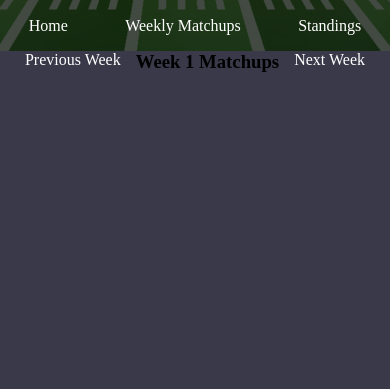
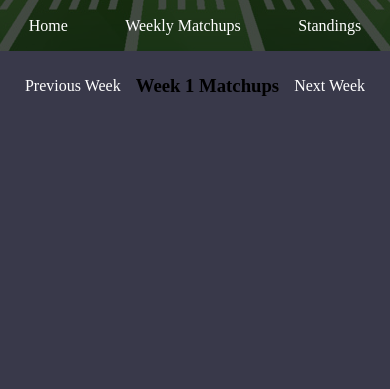
Before and after one commit to AlecCCC/FantasyFootball, a Django app: page /league/1/matchups/1 in a window 390 px wide. Shown: the part 199-588 px from the top of the page. Run offline with Django 4.2, Linux system fonts and the light colour scheme; data that the repository does not hold is empty; parts of the project's set-up code (start-up, migrations or seed data) failed here and were passed over.

Commit message:
more changes for mobile view

```diff
--- a/HomePage/static/matchups.css
+++ b/HomePage/static/matchups.css
@@ -2,7 +2,8 @@
     display: flex;
     width: 95%;
     max-width: 600px;
-    margin: 0 auto;
+    margin: 24px auto;
+    align-items: center;
 }
 
 .carousel-navigation a {
```
